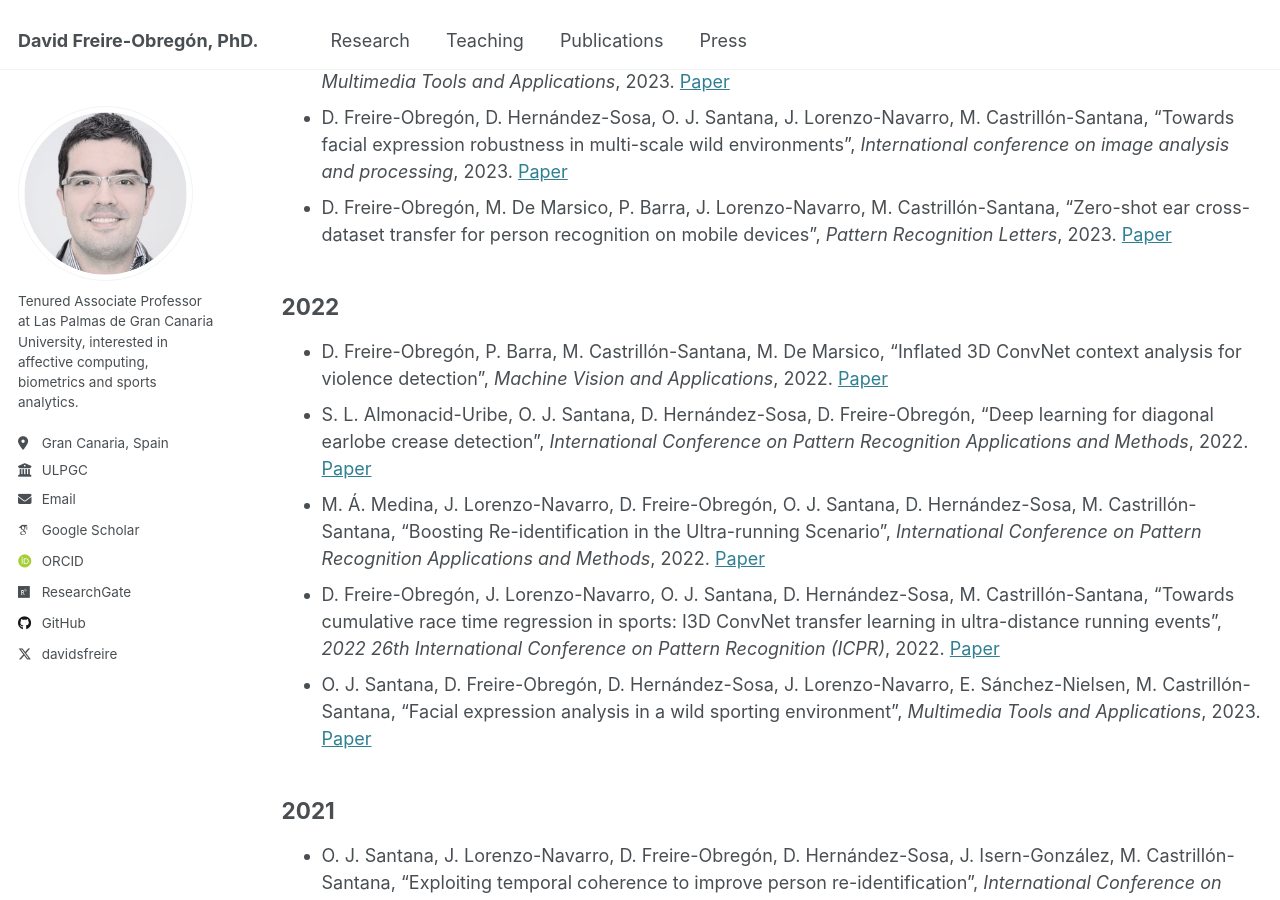
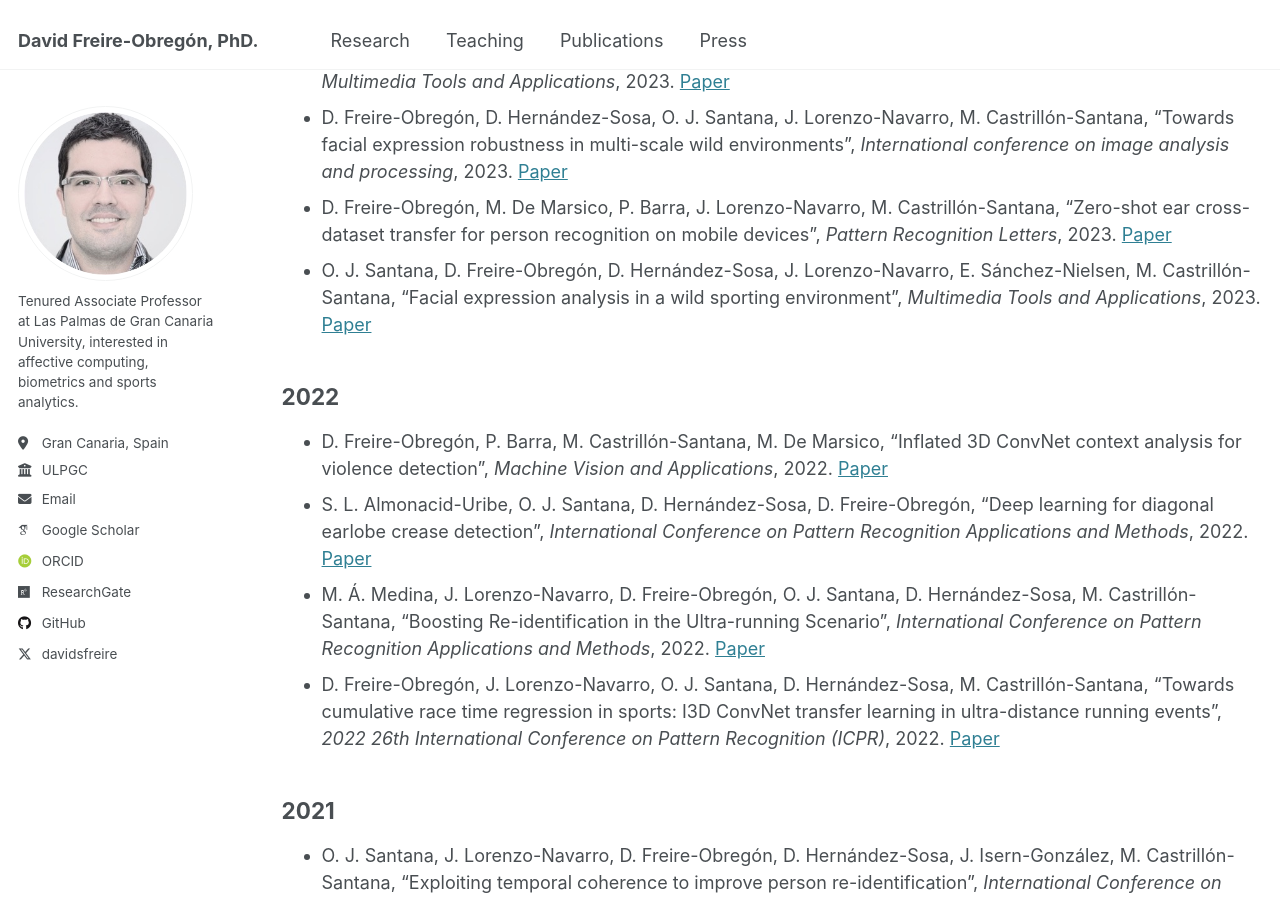
Before and after one commit to davidfreire/davidfreire.github.io, a Jekyll site: the page built from _pages/publications.md, in a window 1280 px wide and 900 px high, scrolled down 1974 px. Built offline with Jekyll 4.4.1, drawn with Linux system fonts in a browser that asks for light colours; some web fonts are replaced; part of the change alters nothing that is shown.

```diff
--- a/_pages/publications.md
+++ b/_pages/publications.md
@@ -41,6 +41,7 @@ redirect_from:
 - F. Narducci, D. Freire-Obregón (Guest Editor), I. Passero, "Pattern Recognition for Adaptive User Interfaces", *Multimedia Tools and Applications*, 2023. <a href="https://link.springer.com/article/10.1007/s11042-022-14279-9" target="_blank">Paper</a>
 - D. Freire-Obregón, D. Hernández-Sosa, O. J. Santana, J. Lorenzo-Navarro, M. Castrillón-Santana, "Towards facial expression robustness in multi-scale wild environments", *International conference on image analysis and processing*, 2023. <a href="https://link.springer.com/chapter/10.1007/978-3-031-43148-7_16" target="_blank">Paper</a>
 - D. Freire-Obregón, M. De Marsico, P. Barra, J. Lorenzo-Navarro, M. Castrillón-Santana, “Zero-shot ear cross-dataset transfer for person recognition on mobile devices”, *Pattern Recognition Letters*, 2023. <a href="https://www.sciencedirect.com/science/article/pii/S0167865523000181" target="_blank">Paper</a>
+- O. J. Santana, D. Freire-Obregón, D. Hernández-Sosa, J. Lorenzo-Navarro, E. Sánchez-Nielsen, M. Castrillón-Santana, "Facial expression analysis in a wild sporting environment", *Multimedia Tools and Applications*, 2023. <a href="https://link.springer.com/article/10.1007/s11042-022-13654-w" target="_blank">Paper</a>
 
 
 ## 2022
@@ -48,16 +49,18 @@ redirect_from:
 - S. L. Almonacid-Uribe, O. J. Santana, D. Hernández-Sosa, D. Freire-Obregón, "Deep learning for diagonal earlobe crease detection", *International Conference on Pattern Recognition Applications and Methods*, 2022. <a href="https://www.scitepress.org/Papers/2023/116444/" target="_blank">Paper</a>
 - M. Á. Medina, J. Lorenzo-Navarro, D. Freire-Obregón, O. J. Santana, D. Hernández-Sosa, M. Castrillón-Santana, "Boosting Re-identification in the Ultra-running Scenario", *International Conference on Pattern Recognition Applications and Methods*, 2022. <a href="https://www.scitepress.org/Papers/2022/109046/" target="_blank">Paper</a>
 - D. Freire-Obregón, J. Lorenzo-Navarro, O. J. Santana, D. Hernández-Sosa, M. Castrillón-Santana, "Towards cumulative race time regression in sports: I3D ConvNet transfer learning in ultra-distance running events", *2022 26th International Conference on Pattern Recognition (ICPR)*, 2022. <a href="https://ieeexplore.ieee.org/document/9956174" target="_blank">Paper</a>
-- O. J. Santana, D. Freire-Obregón, D. Hernández-Sosa, J. Lorenzo-Navarro, E. Sánchez-Nielsen, M. Castrillón-Santana, "Facial expression analysis in a wild sporting environment", *Multimedia Tools and Applications*, 2023. <a href="https://link.springer.com/article/10.1007/s11042-022-13654-w" target="_blank">Paper</a>
+
 
 ## 2021
 - O. J. Santana, J. Lorenzo-Navarro, D. Freire-Obregón, D. Hernández-Sosa, J. Isern-González, M. Castrillón-Santana, "Exploiting temporal coherence to improve person re-identification", *International Conference on Pattern Recognition Applications and Methods*, 2021. <a href="https://link.springer.com/chapter/10.1007/978-3-031-24538-1_7" target="_blank">Paper</a>
 - P. Hernández-Carrascosa, A. Penate-Sanchez, J. Lorenzo-Navarro, D. Freire-Obregón, M. Castrillón-Santana, "TGCRBNW: A dataset for runner bib number detection (and recognition) in the wild", *2020 25th International Conference on Pattern Recognition (ICPR)*, 2021. <a href="https://ieeexplore.ieee.org/document/9412220" target="_blank">Paper</a>
 - D. Freire-Obregón, K. Rosales-Santana, P. A. Marín-Reyes, A. Penate-Sanchez, J. Lorenzo-Navarro, M. Castrillón-Santana, "Improving user verification in human-robot interaction from audio or image inputs through sample quality assessment", *Pattern recognition letters*, 2021. <a href="https://www.sciencedirect.com/science/article/pii/S0167865521002208" target="_blank">Paper</a>
 
+
 ## 2020
 - A. Penate-Sanchez, D. Freire-Obregon, A. Lorenzo-Melian, J. Lorenzo-Navarro, M. Castrillon-Santana, "TGC20ReId: A dataset for sport event re-identification in the wild", *Pattern Recognition Letters*, 2020. <a href="https://www.sciencedirect.com/science/article/pii/S0167865520303019" target="_blank">Paper</a>
 - D. Freire-Obregón, M. Castrillón-Santana, P. Barra, C. Bisogni, M. Nappi, "An attention recurrent model for human cooperation detection", *Computer Vision and Image Understanding*, 2020. <a href="https://www.sciencedirect.com/science/article/pii/S107731422030062X" target="_blank">Paper</a>
+
 
 ## 2019
 - P. Barra, C. Bisogni, M. Nappi, D. Freire-Obregón, M. Castrillón-Santana, "Gender classification on 2D human skeleton", *2019 3rd International Conference on Bio-engineering for Smart Technologies (BioSMART)*, 2019. <a href="https://ieeexplore.ieee.org/document/8734198" target="_blank">Paper</a>
@@ -65,16 +68,20 @@ redirect_from:
 - P. Barra, C. Bisogni, M. Nappi, D. Freire-Obregón, M. Castrillón-Santana, "Gotcha-i: a multiview human videos dataset", *International Symposium on Security in Computing and Communication*, 2019. <a href="https://www.springerprofessional.de/en/gotcha-i-a-multiview-human-videos-dataset/17929432" target="_blank">Paper</a>
 - D. Freire-Obregón, F. Narducci, S. Barra, M. Castrillon-Santana, "Deep learning for source camera identification on mobile devices", *Pattern Recognition Letters*, 2019. <a href="https://www.sciencedirect.com/science/article/pii/S0167865518300059" target="_blank">Paper</a>
 
+
 ## 2018
 - M. Castrillón-Santana, J. Lorenzo-Navarro, C. M. Travieso-González, D. Freire-Obregón, J. B. Alonso-Hernandez, "Evaluation of local descriptors and CNNs for non-adult detection in visual content", *Pattern Recognition Letters*, 2018. <a href="https://www.sciencedirect.com/science/article/pii/S0167865517300922" target="_blank">Paper</a>
+
 
 ## 2016
 - D. Freire-Obregón, M. Castrillón-Santana, J. Lorenzo-Navarro, "Optimized clothes segmentation to boost gender classification in unconstrained scenarios", *arXiv preprint arXiv:1611.03999*, 2016. <a href="https://arxiv.org/abs/1611.03999" target="_blank">Paper</a>
 - M. Castrillón-Santana, J. J. Lorenzo Navarro, D. Freire-Obregón, "Análisis de descriptores locales para la detección de menores en imágenes", 2016. <a href="https://accedacris.ulpgc.es/handle/10553/25267" target="_blank">Paper</a>
 - D. Freire-Obregón, M. Castrillón-Santana, O. Déniz-Suárez, "Digital signature: a novel adaptative image segmentation approach", *Biometric Systems, Design and Applications*, 2016. <a href="https://www.intechopen.com/chapters/21765" target="_blank">Paper</a>
 
+
 ## 2015
 - J. Lorenzo-Navarro, M. Castrillón-Santana, D. Freire-Obregón, E. Ramón-Balmaseda, "Stripe based clothes segmentation", *2015 IEEE International Conference on Multimedia & Expo Workshops (ICMEW)*, 2015. <a href="https://ieeexplore.ieee.org/document/7169791" target="_blank">Paper</a>
+
 
 ## 2014
 - D. Freire-Obregón, M. Castrillón-Santana, "An Evolutive Approach for Smile Recognition in Video Sequences", *International Journal of Pattern Recognition and Artificial Intelligence*, 2014. <a href="https://www.worldscientific.com/doi/10.1142/S0218001415500068?srsltid=AfmBOoobD9djtxFbVLO-E2g6jCNqqvk0UkTnBzgSdZ2P7aPUedX2ltcu" target="_blank">Paper</a>
```
